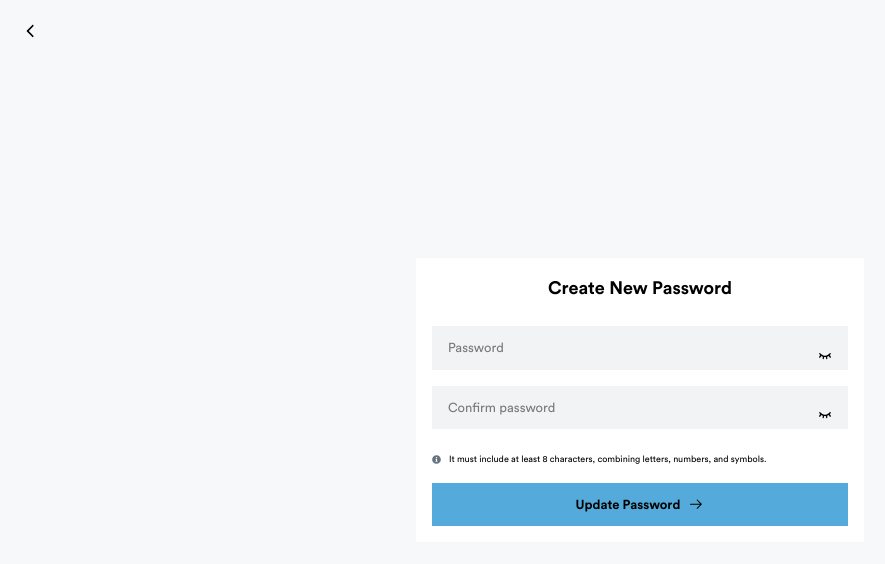
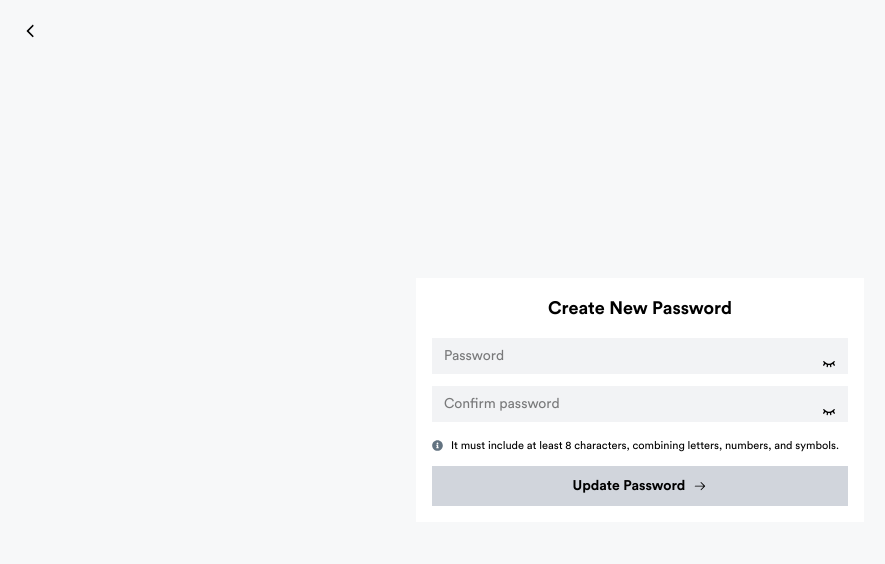
Before and after one commit to Skoolselllimited/Skoolsel-pwa, a Next.js app: page /new-password in a window 1280 px wide. Shown: the top 564 px of the page, without its empty margins (0-885 px from the left). Built offline with nearby package versions, Linux system fonts and the light colour scheme; no server answers.

Commit message:
add auth corrections

```diff
--- a/src/app/(auth)/new-password/page.tsx
+++ b/src/app/(auth)/new-password/page.tsx
@@ -11,25 +11,24 @@ export default function CreateNewPassword() {
   const [showConfirmPassword, setShowConfirmPassword] = useState(false);
   const [errorMessage, setErrorMessage] = useState("");
   const [successMessage, setSuccessMessage] = useState("");
+  const [password, setPassword] = useState("");
+  const [confirmPassword, setConfirmPassword] = useState("");
 
   const router = useRouter();
 
+  const isFormValid = () => {
+    if (!password || !confirmPassword) return false;
+    if (password !== confirmPassword) return false;
+
+    const passwordRegex =
+      /^(?=.*[a-zA-Z])(?=.*\d)(?=.*[!@#$%^&*()_+={}\[\]|\\:;"'<>,.?/~`-]).{8,}$/;
+    return passwordRegex.test(password);
+  };
+
   const handleUpdatePassword = (e: React.FormEvent<HTMLFormElement>) => {
     e.preventDefault();
-    router.push("/password-reset-success");
     setErrorMessage("");
     setSuccessMessage("");
-
-    const form = e.target as HTMLFormElement;
-    const passwordInput = form.elements.namedItem(
-      "password"
-    ) as HTMLInputElement;
-    const confirmPasswordInput = form.elements.namedItem(
-      "confirmPassword"
-    ) as HTMLInputElement;
-
-    const password = passwordInput?.value;
-    const confirmPassword = confirmPasswordInput?.value;
 
     if (!password || !confirmPassword) {
       setErrorMessage("Please fill in both password fields.");
@@ -42,7 +41,7 @@ export default function CreateNewPassword() {
     }
 
     const passwordRegex =
-      /^(?=.*[a-zA-Z])(?=.*\d)(?=.*[!@#$%^&*()_+={}\[\]|\\:;"'<>,.?/~`-])[A-Za-z\d!@#$%^&*()_+={}\[\]|\\:;"'<>,.?/~`-]{8,}$/;
+      /^(?=.*[a-zA-Z])(?=.*\d)(?=.*[!@#$%^&*()_+={}\[\]|\\:;"'<>,.?/~`-]).{8,}$/;
     if (!passwordRegex.test(password)) {
       setErrorMessage(
         "Password must be at least 8 characters, combining letters, numbers, and symbols."
@@ -52,6 +51,7 @@ export default function CreateNewPassword() {
 
     console.log("Updating password...");
     setSuccessMessage("Your password has been successfully updated!");
+    router.push("/password-reset-success");
   };
 
   return (
@@ -62,70 +62,80 @@ export default function CreateNewPassword() {
       >
         <FaChevronLeft />
       </button>
-      <div className="w-full max-w-md bg-white rounded-xl p-4 md:p-8 border border-gray-100">
-        <h1 className="text-lg md:text-2xl font-bold text-center mb-6">
+      <div className="w-full max-w-md bg-white rounded-xl p-4 md:p-6 border border-gray-100">
+        <h1 className="text-lg md:text-xl font-bold text-center mb-4">
           Create New Password
         </h1>
 
-        <form onSubmit={handleUpdatePassword} className="space-y-4">
+        <form
+          onSubmit={handleUpdatePassword}
+          className="space-y-3 text-sm md:text-base"
+        >
           {errorMessage && (
-            <p className="text-red-500 text-sm text-center mb-4">
-              {errorMessage}
-            </p>
+            <p className="text-red-500 text-center">{errorMessage}</p>
           )}
           {successMessage && (
-            <p className="text-green-600 text-sm text-center mb-4">
-              {successMessage}
-            </p>
+            <p className="text-green-600 text-center">{successMessage}</p>
           )}
 
+          {/* Password */}
           <div className="relative">
             <input
               type={showPassword ? "text" : "password"}
-              id="Password"
-              name="Password"
+              name="password"
               placeholder="Password"
-              className="w-full px-4 py-3 rounded-lg text-[13px] md:text-base focus:outline-none bg-[#F2F3F5] md:placeholder:text-base placeholder:text-gray-400"
+              value={password}
+              onChange={(e) => setPassword(e.target.value)}
+              className="w-full px-3 py-2 rounded-lg text-sm md:text-base bg-[#F2F3F5] placeholder:text-gray-400 focus:outline-none"
               required
             />
             <span
-              className="absolute right-4 top-1/2 transform -translate-y-1/2 text-gray-500 cursor-pointer text-sm"
+              className="absolute right-3 top-1/2 transform -translate-y-1/2 text-gray-500 cursor-pointer"
               onClick={() => setShowPassword(!showPassword)}
             >
               {showPassword ? <PiEye /> : <PiEyeClosedBold />}
             </span>
           </div>
+
+          {/* Confirm Password */}
           <div className="relative">
             <input
               type={showConfirmPassword ? "text" : "password"}
-              id="confirmPassword"
-              name="confirmPassword" // Added name attribute
+              name="confirmPassword"
               placeholder="Confirm password"
-              className="w-full px-4 py-3 rounded-lg text-[13px] md:text-base focus:outline-none  bg-[#F2F3F5] placeholder-gray-400"
+              value={confirmPassword}
+              onChange={(e) => setConfirmPassword(e.target.value)}
+              className="w-full px-3 py-2 rounded-lg text-sm md:text-base bg-[#F2F3F5] placeholder:text-gray-400 focus:outline-none"
               required
             />
-
             <span
-              className="absolute right-4 top-1/2 transform -translate-y-1/2 text-gray-500 cursor-pointer text-sm"
+              className="absolute right-3 top-1/2 transform -translate-y-1/2 text-gray-500 cursor-pointer"
               onClick={() => setShowConfirmPassword(!showConfirmPassword)}
             >
               {showConfirmPassword ? <PiEye /> : <PiEyeClosedBold />}
             </span>
           </div>
 
-          <div className="flex items-start text-[9px] md:text-xs text-gray-600 pt-2">
-            <FaInfoCircle className="text-[#637381] mr-2 mt-0.5 flex-shrink-0" />{" "}
+          {/* Info */}
+          <div className="flex items-start text-[11px] md:text-xs text-gray-600 pt-1">
+            <FaInfoCircle className="text-[#637381] mr-2 mt-0.5 flex-shrink-0" />
             <span>
               It must include at least 8 characters, combining letters, numbers,
               and symbols.
             </span>
           </div>
 
+          {/* Submit */}
           <button
             type="submit"
-            className="w-full bg-[#54abdb] hover:bg-[#429aca] flex items-center justify-center gap-2 text-white py-3 rounded-lg text-[13px] md:text-base font-semibold transition transform hover:scale-105 duration-200 mt-3 md:mt-6" // Increased top margin for spacing
+            disabled={!isFormValid()}
+            className={`w-full flex items-center justify-center gap-2 py-2.5 md:py-3 rounded-lg text-white font-semibold transition-transform duration-200 ${
+              isFormValid()
+                ? "bg-[#54abdb] hover:bg-[#429aca] hover:scale-105"
+                : "bg-gray-300 cursor-not-allowed"
+            }`}
           >
-            Update Password <GoArrowRight className="text-base" />
+            Update Password <GoArrowRight />
           </button>
         </form>
       </div>
--- a/src/app/(auth)/password-reset-success/page.tsx
+++ b/src/app/(auth)/password-reset-success/page.tsx
@@ -2,13 +2,14 @@
 import Link from "next/link";
 import { GoArrowRight } from "react-icons/go";
 import { FaCheckCircle } from "react-icons/fa";
+import { SuccessfulPublish } from "../../../../public/svgs";
 export default function PasswordResetSuccessful() {
   return (
     <div className="md:min-h-[calc(100vh-100px)] min-h-screen flex items-center justify-center bg-[#F7F8F9] font-inter p-4">
       <div className="w-full max-w-lg bg-white rounded-xl shadow-lg p-8 md:p-9 border border-gray-100 text-center">
         {/* Success Icon */}
         <div className="mb-6 flex justify-center">
-          <FaCheckCircle className="text-6xl text-green-500" />{" "}
+          <SuccessfulPublish />
         </div>
 
         <div className="w-full">
--- a/src/app/(auth)/register/page.tsx
+++ b/src/app/(auth)/register/page.tsx
@@ -214,6 +214,7 @@ export default function Register() {
   return (
     <div className="h-auto min-h-screen lg:pb-6 flex items-center justify-center bg-[#f9fbfc]">
       <div className="flex flex-row ">
+        <div className="h-auto min-h-screen pt-16 lg:pb-6 flex items-center justify-center bg-[#f9fbfc]">
           <div className="hidden md:flex flex-col justify-center items-end w-1/2 p-12 pr-8 space-y-10">
             {features.map((feature, index) => (
               <div
@@ -291,10 +292,16 @@ export default function Register() {
                     type="number"
                     className="w-full"
                     value={formData.phone}
-                  onChange={(value) => handleChange("phone", value)}
+                    onChange={(value) => {
+                      const trimmed = value.replace(/\D/g, "").slice(0, 11); // keep only 0–9 and limit to 11
+                      handleChange("phone", trimmed);
+                    }}
                     error={errors.phone}
                     hasError={!!errors.phone}
                   />
+                  {errors.phone && (
+                    <p className="text-xs text-red-500 mt-1">{errors.phone}</p>
+                  )}
                 </div>
                 <PasswordInput
                   label="Password"
@@ -382,6 +389,8 @@ export default function Register() {
             </div>
           </div>
         </div>
+      </div>
+
       {/*------------------------------------------ mobile version----------------------------------------------------*/}
       <div className="w-full md:w-1/2 flex lg:hidden items-center justify-center px-6 pb-22 pt-20 md:py-24 relative">
         <button
@@ -449,10 +458,16 @@ export default function Register() {
                 type="number"
                 className="w-full"
                 value={formData.phone}
-                onChange={(value) => handleChange("phone", value)}
+                onChange={(value) => {
+                  const trimmed = value.replace(/\D/g, "").slice(0, 11); // keep only 0–9 and limit to 11
+                  handleChange("phone", trimmed);
+                }}
                 error={errors.phone}
                 hasError={!!errors.phone}
               />
+              {errors.phone && (
+                <p className="text-xs text-red-500 mt-1">{errors.phone}</p>
+              )}
             </div>
             <PasswordInput
               label="Password"
```
Lines whose indentation alone changed are shown as unchanged.
